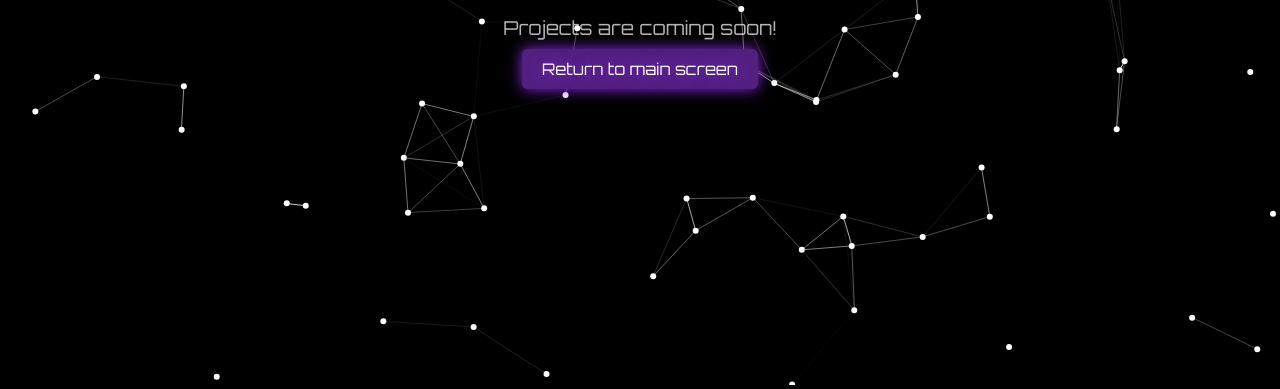
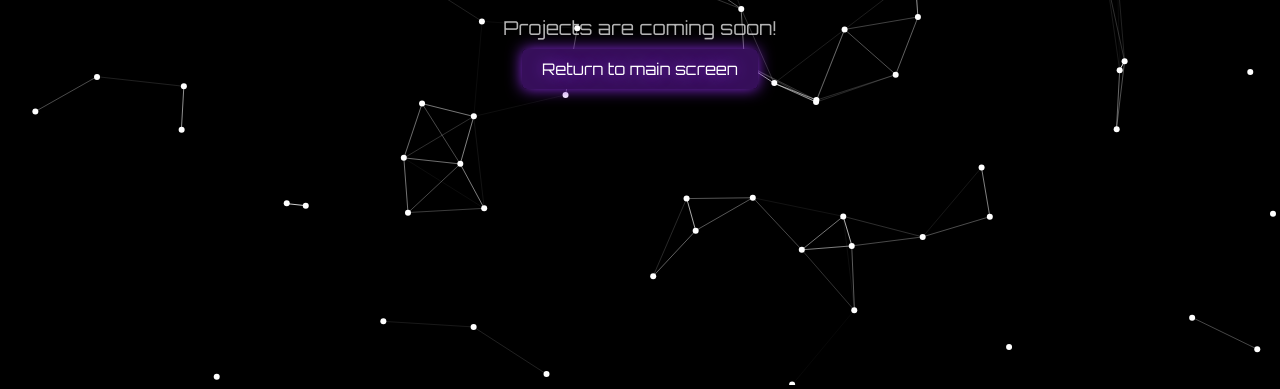
Before and after one commit to saipher-lab/jenifferpott, a plain HTML site: page index.html in a window 1280 px wide. Shown: the part 415-804 px from the top of the page. Drawn offline with nearby package versions, Linux system fonts and the light colour scheme.

Commit message:
Update index.html

```diff
--- a/index.html
+++ b/index.html
@@ -54,12 +54,12 @@
     .back-btn {
       margin-top: 20px;
       padding: 10px 20px;
-      background: #522081; /* COR DE FUNDO ROXA */
+      background: #360f5a; /* COR DE FUNDO ROXA */
       color: white;
       text-decoration: none;
       font-size: 1rem;
       border-radius: 5px;
-      text-shadow: 0 0 5px #8A2BE2FF; /* BRILHO */
+      text-shadow: 0 0 5px #1c0333; /* BRILHO */
       animation: pulse 2s infinite;  /* PULSANTE */
       transition: 0.3s;
     }
```
